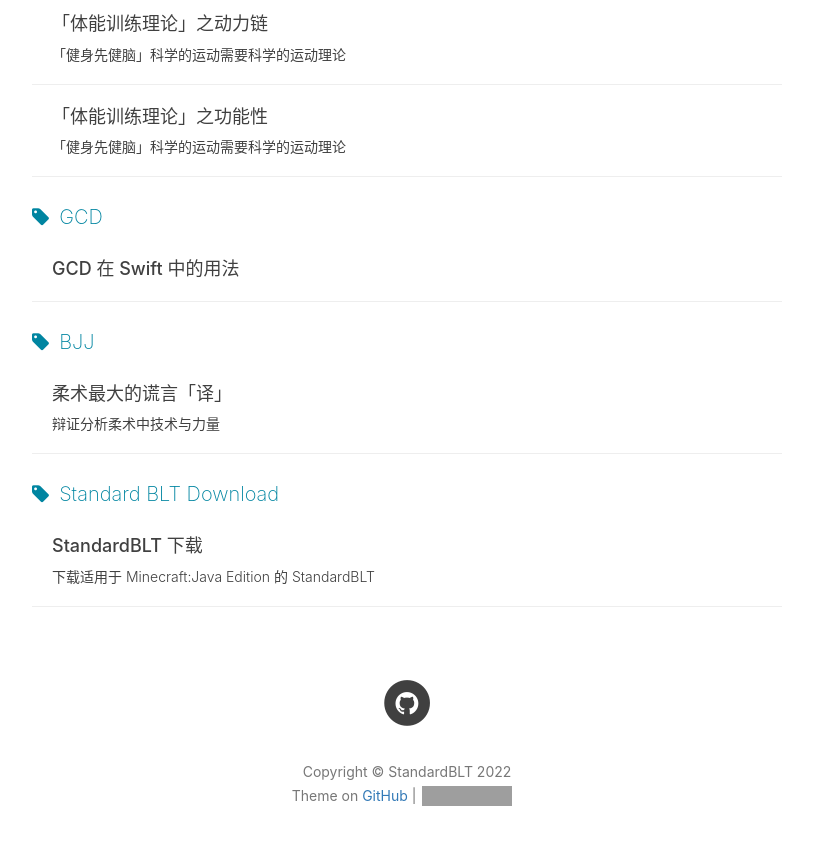
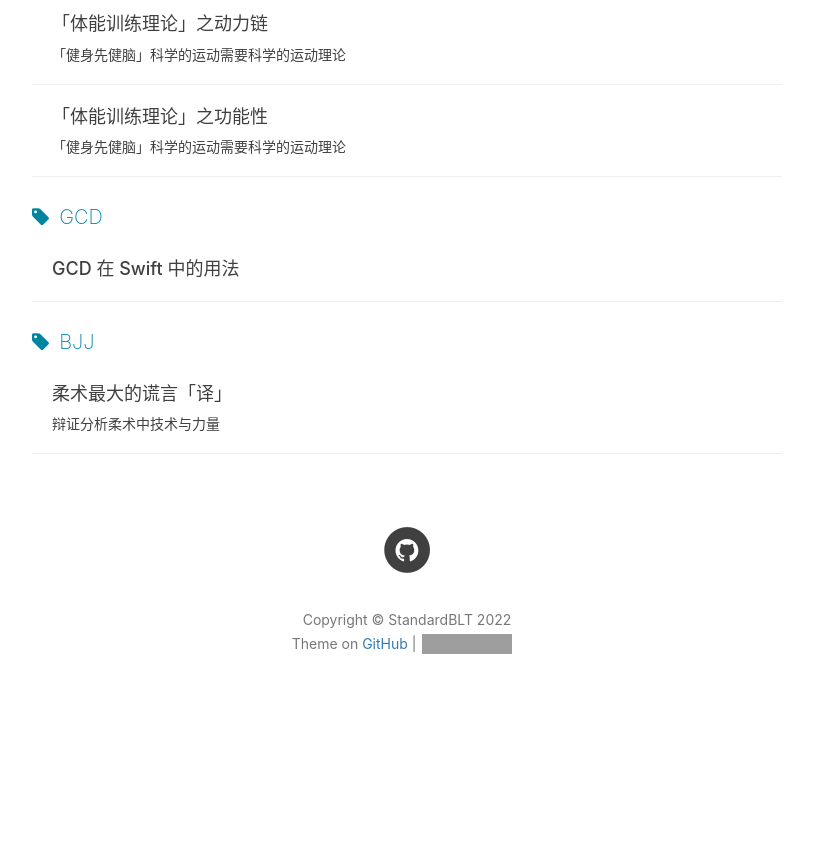
Before and after one commit to StandardBLT/StandardBLT.github.io-Reference, a Jekyll site: the page built from tags.html, in a window 1280 px wide and 900 px high, scrolled down 15177 px. Shown: the top 845 px of the window, without its empty margins (233-1046 px from the left). Built offline with Jekyll 4.4.1, drawn with Linux system fonts in a browser that asks for light colours; nearby versions of some CDN libraries; comment, search, counter and statistics services are not loaded; after the commit the page ends 15925 px from its top, so only the background shows below that; some of the changed lines change nothing that is shown; some of the changed text lies outside the part shown; grey boxes are pictures that could not be loaded.

Commit message:
Nothing...
...TEST...

```diff
--- a/_posts/0000-00-00-downloads.md
+++ /dev/null
@@ -1,23 +0,0 @@
----
-layout:     page
-title:      StandardBLT 下载
-subtitle:   下载适用于 Minecraft:Java Edition 的 StandardBLT
-date:       2020-07-12
-author:     StandardBLT-Developers
-header-img: img/Download-bg.jpg
-catalog: true
-tags:
-    - Standard BLT Download
----
-> “:octocat: ”
-
-# Download
-## Forge
-### 1.14.4
-|Version Name | Downloads|
-|------------ | -------------|
-|None | [Download](https://standardblt.github.io/404)|
-### 1.12.2
-|Version Name | Downloads|
-|------------ | -------------|
-|0.0.1.2020.07.12.1.12.2.1 | [Download](https://standardblt.github.io/download/StandardBLT-0.0.1.2020.07.12.1.12.2.1)|
--- a/downloads.html
+++ b/downloads.html
@@ -1,152 +1,23 @@
 ---
-layout: page
-title: "Downloads"
-description: "Downloads of StandardBLT"
-header-img: "img/post-bg-rwd.jpg"
+layout:     post
+title:      StandardBLT 下载
+subtitle:   下载适用于 Minecraft:Java Edition 的 StandardBLT
+date:       2020-07-12
+author:     StandardBLT-Developers
+header-img: img/Download-bg.jpg
+catalog: true
+tags:
+    - Standard BLT Download
 ---
+> “:octocat: ”
 
-<!-- Language Selector -->
-<!-- <select class="sel-lang" onchange= "onLanChange(this.options[this.options.selectedIndex].value)">
-    <option value="0" selected> 中文 Chinese </option>
-    <option value="1"> 英文 English </option>
-</select> -->
-
-<!-- Chinese Version -->
-<div class="zh post-container">
-
-    <!--copied from markdown -->
-    <blockquote><p>冰冻三尺 非一日之寒<br>
-    积土成山 非斯须之作</p></blockquote>
-
-    <p>Hey，我是<strong>柏荧(BY)</strong>，一只iOS程序猿，现在厦门工作。</p>
-
-    <p>工作、学习之余，我还是一个健身爱好者，同时也非常喜欢拳击。</p>
-
-    <p>这是我的利用 <a href="https://pages.github.com/">GitHub Pages</a> 与 <a href="http://jekyll.com.cn/">Jekyll</a> 搭建的 个人博客。我在GitHub主页<a href="https://github.com/qiubaiying">👉GitHub·BY</a> 与 简书主页<a href="https://http://www.jianshu.com/u/e71990ada2fd">👉BY</a>。如果有什么问题，欢迎提出探讨~</p>
-
-    <p></p>
-
-    <h5>Talks</h5>
-
-    <ul>
-        <li><a href="https://github.com">GitHub</a></li>
-        <li><a href="http://jekyll.com.cn/">jekyll</a></li>
-        <li><a href="http://huangxuan.me/">Hux</a></li>
-        <li><a href="https://analytics.google.com/analytics">Google Analytics</a></li>
-    </ul>
-</div>
-
-<!-- English Version -->
-<!-- <div class="en post-container">
-    <blockquote><p>Yet another iOS Developer. <br>
-    Yet another Life-long Student.</p></blockquote>
-
-    <p>Hi, I am <strong>Baiying Qiu</strong>，you can call me <strong>BY</strong>. I am an iOS software engineer and currently working in Xiamen</p>
-
-    <p>This is my personal blog, through making Github Pages and Jekyll.My GitHub  👉 <a href="http://github.com/qiubaiying">Github·BY</a>.</p>
-
-    <p>I am a sports enthusiast, I like fitness, running and boxing.</p>
-
-    <h5>Talks</h5>
-
-    <ul>
-    <li><a href="https://github.com">GitHub</a></li>
-    <li><a href="http://jekyll.com.cn/">jekyll</a></li>
-    <li><a href="https://pages.github.com/">GitHub Pages</a></li>
-    <li><a href="https://qiubaiying.github.io">BY</a></li>
-    </ul>
-</div> -->
-
-<!-- Handle Language Change -->
-<script type="text/javascript">
-    // get nodes
-    var $zh = document.querySelector(".zh");
-    var $en = document.querySelector(".en");
-    var $select = document.querySelector("select");
-
-    // bind hashchange event
-    window.addEventListener('hashchange', _render);
-
-    // handle render
-    function _render(){
-        var _hash = window.location.hash;
-        // en
-        if(_hash == "#en"){
-            $select.selectedIndex = 1;
-            $en.style.display = "block";
-            $zh.style.display = "none";
-        // zh by default
-        }else{
-            // not trigger onChange, otherwise cause a loop call.
-            $select.selectedIndex = 0;
-            $zh.style.display = "block";
-            $en.style.display = "none";
-        }
-    }
-
-    // handle select change
-    function onLanChange(index){
-        if(index == 0){
-            window.location.hash = "#zh"
-        }else{
-            window.location.hash = "#en"
-        }
-    }
-
-    // init
-    _render();
-</script>
-
-
-<!-- Gitalk 评论 start  -->
-{% if site.gitalk.enable %}
-<!-- Gitalk link  -->
-<link rel="stylesheet" href="https://unpkg.com/gitalk/dist/gitalk.css">
-<script src="https://unpkg.com/gitalk@latest/dist/gitalk.min.js"></script>
-
-<div id="gitalk-container"></div>
-    <script type="text/javascript">
-    var gitalk = new Gitalk({
-    clientID: '{{site.gitalk.clientID}}',
-    clientSecret: '{{site.gitalk.clientSecret}}',
-    repo: '{{site.gitalk.repo}}',
-    owner: '{{site.gitalk.owner}}',
-    admin: ['{{site.gitalk.admin}}'],
-    distractionFreeMode: {{site.gitalk.distractionFreeMode}},
-    id: 'about',
-    });
-    gitalk.render('gitalk-container');
-</script>
-{% endif %}
-<!-- Gitalk end -->
-
- <!-- disqus 评论框 start  -->
-{% if site.disqus.enable %}
-
-<div class="comment">
-    <div id="disqus_thread" class="disqus-thread">
-    </div>
-</div>
-<!-- disqus 评论框 end -->
-
-<!-- disqus 公共JS代码 start (一个网页只需插入一次) -->
-<script type="text/javascript">
-    /* * * CONFIGURATION VARIABLES * * */
-    var disqus_shortname = "{{site.disqus.username}}";
-    var disqus_identifier = "{{site.disqus.username}}/{{page.url}}";
-    var disqus_url = "{{site.url}}{{page.url}}";
-
-    (function() {
-        var dsq = document.createElement('script'); dsq.type = 'text/javascript'; dsq.async = true;
-        dsq.src = '//' + disqus_shortname + '.disqus.com/embed.js';
-        (document.getElementsByTagName('head')[0] || document.getElementsByTagName('body')[0]).appendChild(dsq);
-    })();
-</script>
-<!-- disqus 公共JS代码 end -->
-{% endif %}
-
-<!--
-<html>
-<meta http-equiv="refresh" content="0;url=https://StandardBLT.github.io/0000/00/00/downloads">
-</html>
--->
+# Download
+## Forge
+### 1.14.4
+Version Name | Downloads
+------------ | -------------
+None | [Download](https://standardblt.github.io/404)
+### 1.12.2
+Version Name | Downloads
+------------ | -------------
+0.0.1.2020.07.12.1.12.2.1 | [Download](https://standardblt.github.io/download/StandardBLT-0.0.1.2020.07.12.1.12.2.1)
```
